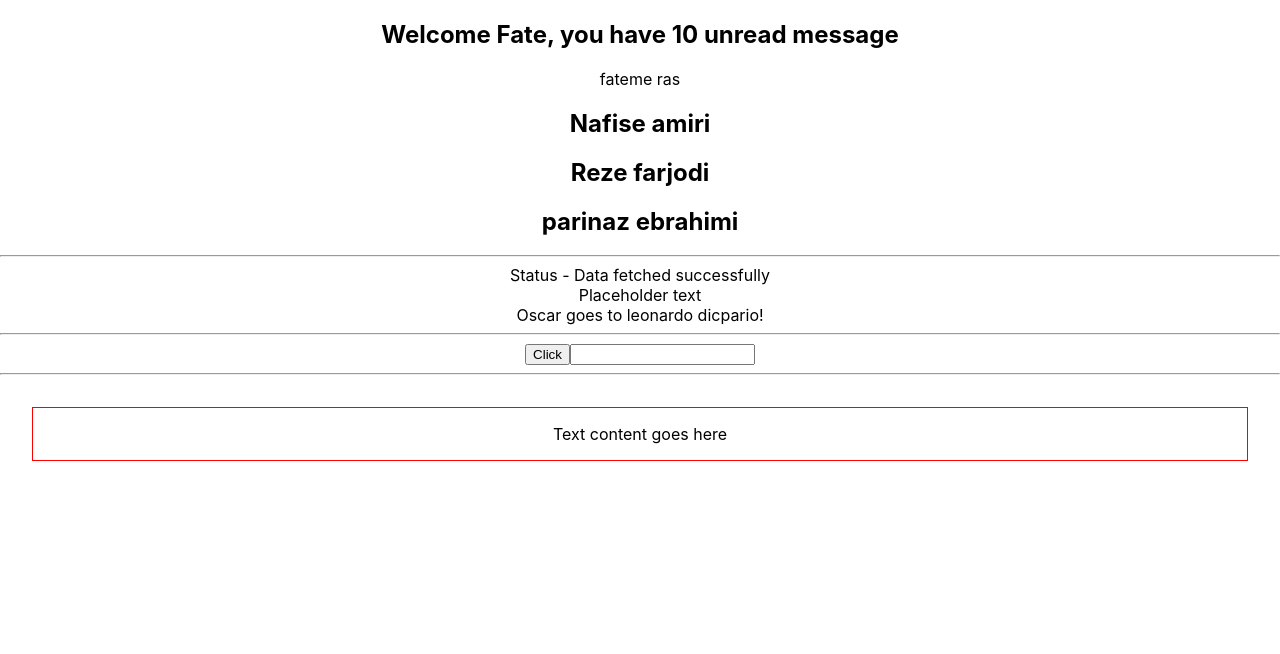
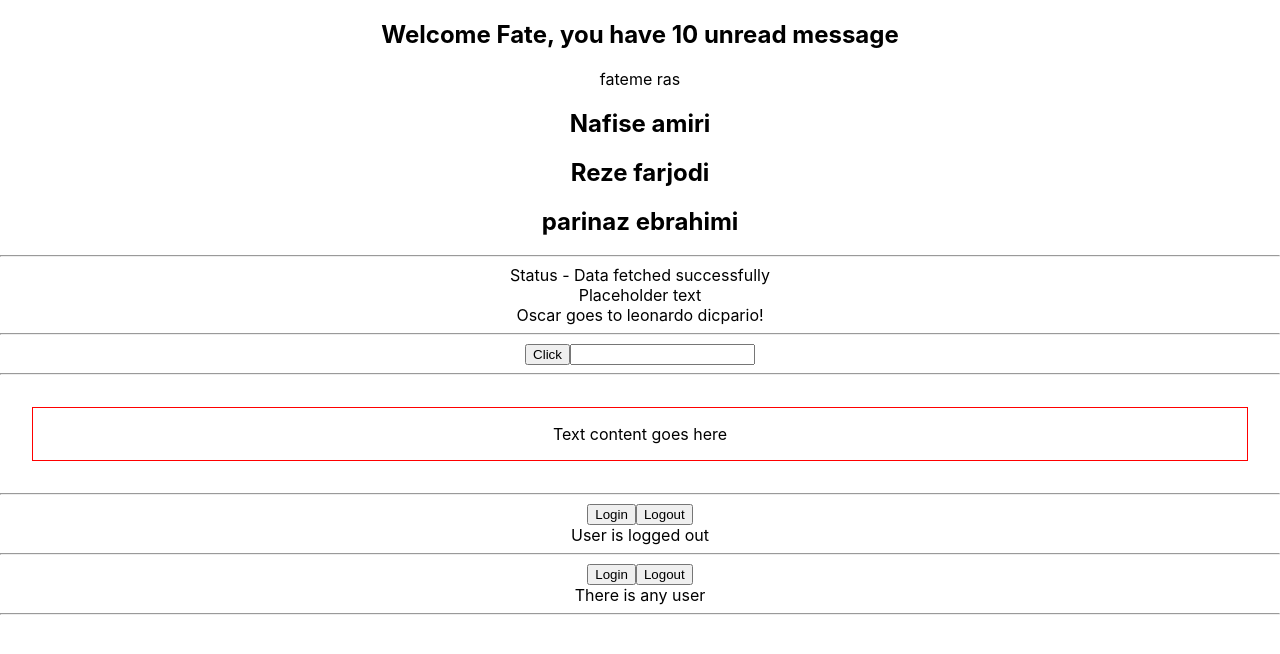
Before and after one commit to fatemeRasolzade/react-typescript-demo, a React (Create React App) app: page / in a window 1280 px wide. Shown: the top 654 px of the page. Built offline with nearby package versions, Linux system fonts and the light colour scheme.

Commit message:
learning useState with Future value

```diff
--- a/src/App.tsx
+++ b/src/App.tsx
@@ -7,6 +7,8 @@ import Input from "./components/Input";
 import Oscar from "./components/Oscar";
 import Person from "./components/Person";
 import PersonList from "./components/PersonList";
+import LoggedIn from "./components/state/LoggedIn";
+import User from "./components/state/User";
 import Status from "./components/Status";
 
 function App() {
@@ -47,6 +49,11 @@ function App() {
       <Container
         styles={{ border: "1px solid red", padding: "1rem", margin: "2rem" }}
       />
+      <hr />
+      <LoggedIn />
+      <hr />
+      <User />
+      <hr />
     </div>
   );
 }
--- /dev/null
+++ b/src/components/state/User.tsx
@@ -0,0 +1,35 @@
+import { useState } from "react";
+
+type AuthUser = {
+  name: string;
+  email: string;
+};
+
+const User = () => {
+  const [user, setUser] = useState<AuthUser | null>(null);
+  const handleLogin = () => {
+    setUser({
+      name: "Fateme",
+      email: "fatemerasolzade.1424@gmail.com",
+    });
+  };
+  const handleLogOut = () => {
+    setUser(null);
+  };
+  return (
+    <div>
+      <button onClick={handleLogin}>Login</button>
+      <button onClick={handleLogOut}>Logout</button>
+      {user?.name && user.email ? (
+        <>
+          <div>User name is {user?.name}</div>
+          <div>User email is {user?.email}</div>
+        </>
+      ) : (
+        <div>There is any user</div>
+      )}
+    </div>
+  );
+};
+
+export default User;
```
